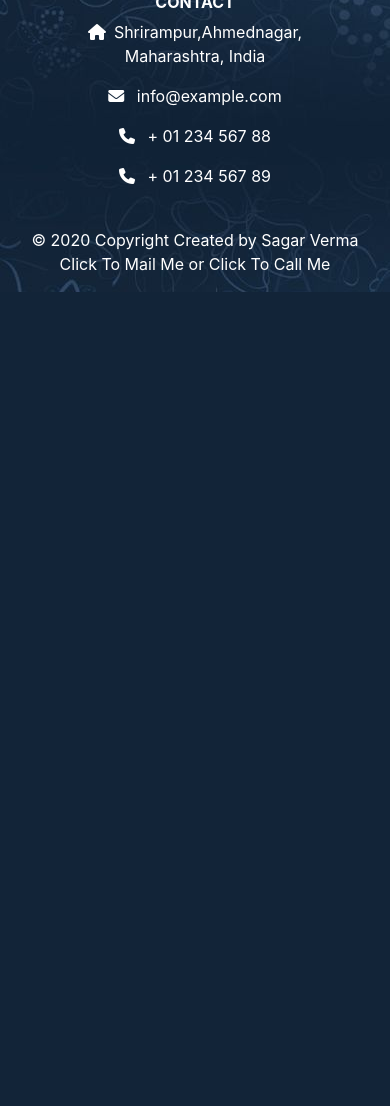
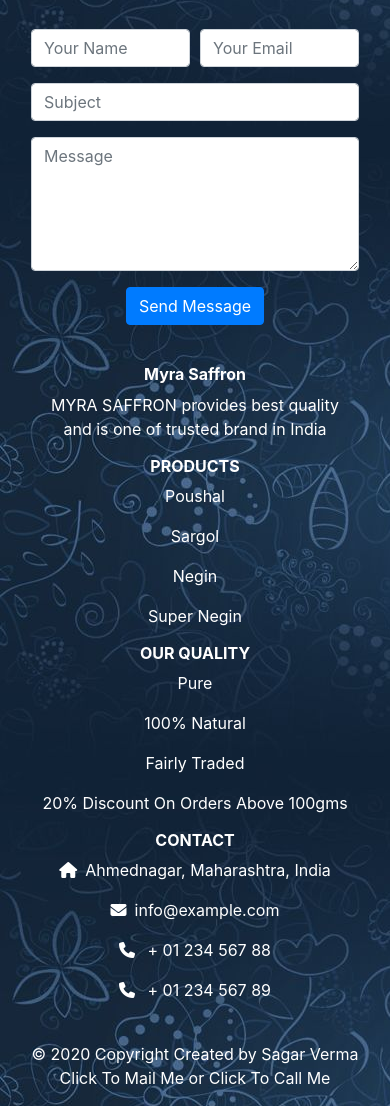
Before and after one commit to verma-sagar/Single-Page-Website-Template, a PHP site: page / in a window 390 px wide. Shown: the part 2391-3497 px from the top of the page. Before the commit the page ends 2683 px from the top, so only its background shows below. Run offline with PHP 8.4, Linux system fonts and the light colour scheme; some libraries are stand-ins or nearby versions.

Commit message:
Add files via upload

```diff
--- a/index.html
+++ b/index.html
@@ -17,7 +17,7 @@
 <body>
 <!-- Header -->
 <!-- Nav Bar -->
-<nav class="navbar navbar-expand-sm navbar-absolute navbar-dark" style="padding:0px;">
+<nav class="navbar navbar-expand-sm navbar-absolute navbar-dark">
 <!-- Logo -->
 <a class="navbar-brand" href="#">
 <img src="images/logo.png" class="float-left" alt="Logo" width=200 height=100/>
@@ -30,13 +30,13 @@
   <!-- Links -->
   <div class="collapse navbar-collapse" id="collapsibleNavbar">
   <ul class="navbar-nav ml-auto">
-    <li class="nav-item mx-5">
+    <li class="nav-item mx-4">
       <a class="nav-link" href="#about">About</a>
     </li>
-    <li class="nav-item mx-5">
+    <li class="nav-item mx-4">
       <a class="nav-link" href="#products">Products</a>
     </li>
-    <li class="nav-item mx-5">
+    <li class="nav-item mx-4">
       <a class="nav-link" href="#contact">Contact Us</a>
     </li>
   </ul>
@@ -69,7 +69,7 @@
 
 <!-- Header -->
 <!-- About -->
-<section id="about">
+<section id="about" class="p-3">
 <div class="container">
   <!-- Content -->
   <h6 class="font-weight-bold text-center text-white mt-5">Myra Saffron-A World of Healthy Taste</h6>
@@ -152,10 +152,42 @@
         </div>
 </section>
 <!-- Products -->
+<section id="contact" class="p-3">
+      <div class="container">
+        <div class="row">
+          <div class="col-lg-6 ">
+            <iframe class="mb-4 mb-lg-0"  src="https://www.google.com/maps/embed?pb=!1m18!1m12!1m3!1d120638.0645227955!2d74.67263294338294!3d19.11030915690623!2m3!1f0!2f0!3f0!3m2!1i1024!2i768!4f13.1!3m3!1m2!1s0x3bdcb05d46788921%3A0x6677e92c1a5181b6!2sAhmednagar%2C%20Maharashtra!5e0!3m2!1sen!2sin!4v1611578992816!5m2!1sen!2sin" frameborder="0" style="border:0; width: 100%; height: 384px;" allowfullscreen=""></iframe>
+          </div>
+          <div class="col-lg-6">
+            <form action="forms/contact.php" method="post" role="form" class="php-email-form">
+              <div class="form-row">
+                <div class="col form-group">
+                  <input type="text" name="name" class="form-control" id="name" placeholder="Your Name" data-rule="minlen:4" data-msg="Please enter at least 4 chars">
+                  <div class="validate"></div>
+                </div>
+                <div class="col form-group">
+                  <input type="email" class="form-control" name="email" id="email" placeholder="Your Email" data-rule="email" data-msg="Please enter a valid email">
+                  <div class="validate"></div>
+                </div>
+              </div>
+              <div class="form-group">
+                <input type="text" class="form-control" name="subject" id="subject" placeholder="Subject" data-rule="minlen:4" data-msg="Please enter at least 8 chars of subject">
+                <div class="validate"></div>
+              </div>
+              <div class="form-group">
+                <textarea class="form-control" name="message" rows="5" data-rule="required" data-msg="Please write something for us" placeholder="Message"></textarea>
+                <div class="validate"></div>
+              </div>
+              <div class="text-center"><button type="submit" class="btn btn-primary">Send Message</button></div>
+            </form>
+          </div>
+        </div>
+      </div>
+    </section>
 <!-- Footer -->
-<footer>
+<footer class="p-4">
   <!-- Grid Container -->
-  <div class="container" style="color:aliceblue;">
+  <div class="container">
     <!-- Grid row -->
   <div class="row">
     <!-- Grid column -->
@@ -196,13 +228,13 @@
     </div>
     <!-- Grid column -->
     <!-- Grid column -->
-    <div class="col-sm mx-4 mb-md-0 mb-4 text-white text-center">
+    <div class="col-sm text-white text-center">
       <!-- Links -->
-      <h6 class="text-uppercase font-weight-bold" id="contact">Contact</h6>
+      <h6 class="text-uppercase font-weight-bold">Contact</h6>
       <p>
-        <i class="fas fa-home mr-2"></i>Shrirampur,Ahmednagar, Maharashtra, India</p>
+        <i class="fas fa-home mr-2"></i>Ahmednagar, Maharashtra, India</p>
       <p>
-        <i class="fas fa-envelope mr-2"></i> info@example.com</p>
+        <i class="fas fa-envelope mr-2"></i>info@example.com</p>
       <p>
         <i class="fas fa-phone mr-2"></i> + 01 234 567 88</p>
       <p>
--- a/style.css
+++ b/style.css
@@ -3,12 +3,9 @@ body
   background-image: url("images/bg.jpg");
   background-repeat: repeat;
 }
-#footer {
-  left: 0;
-  bottom: 0;
-  width: 100%;
-  color: white;
-  text-align: center;
+footer
+{
+  color:aliceblue;
 }
 #about
 {
```
